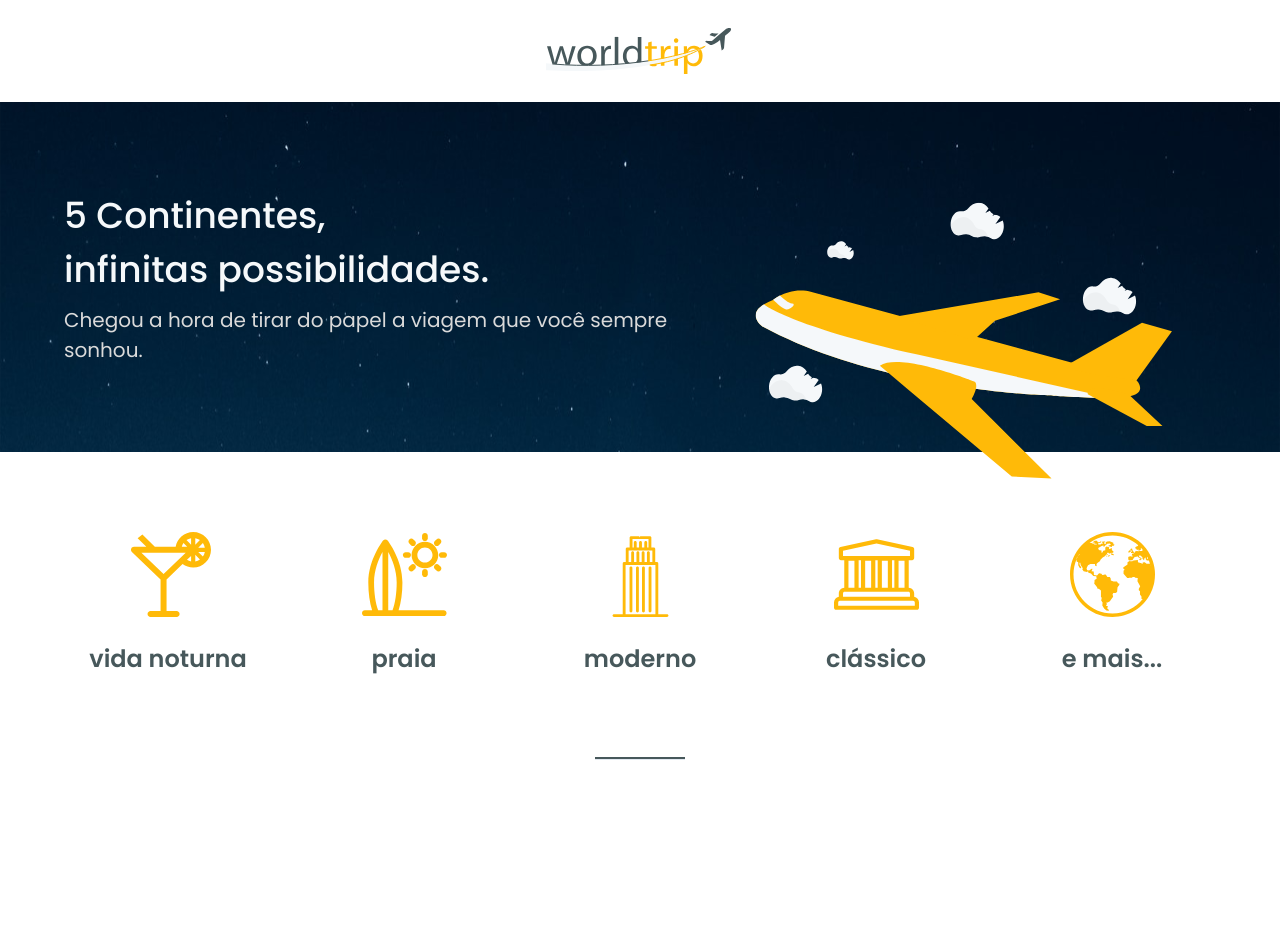
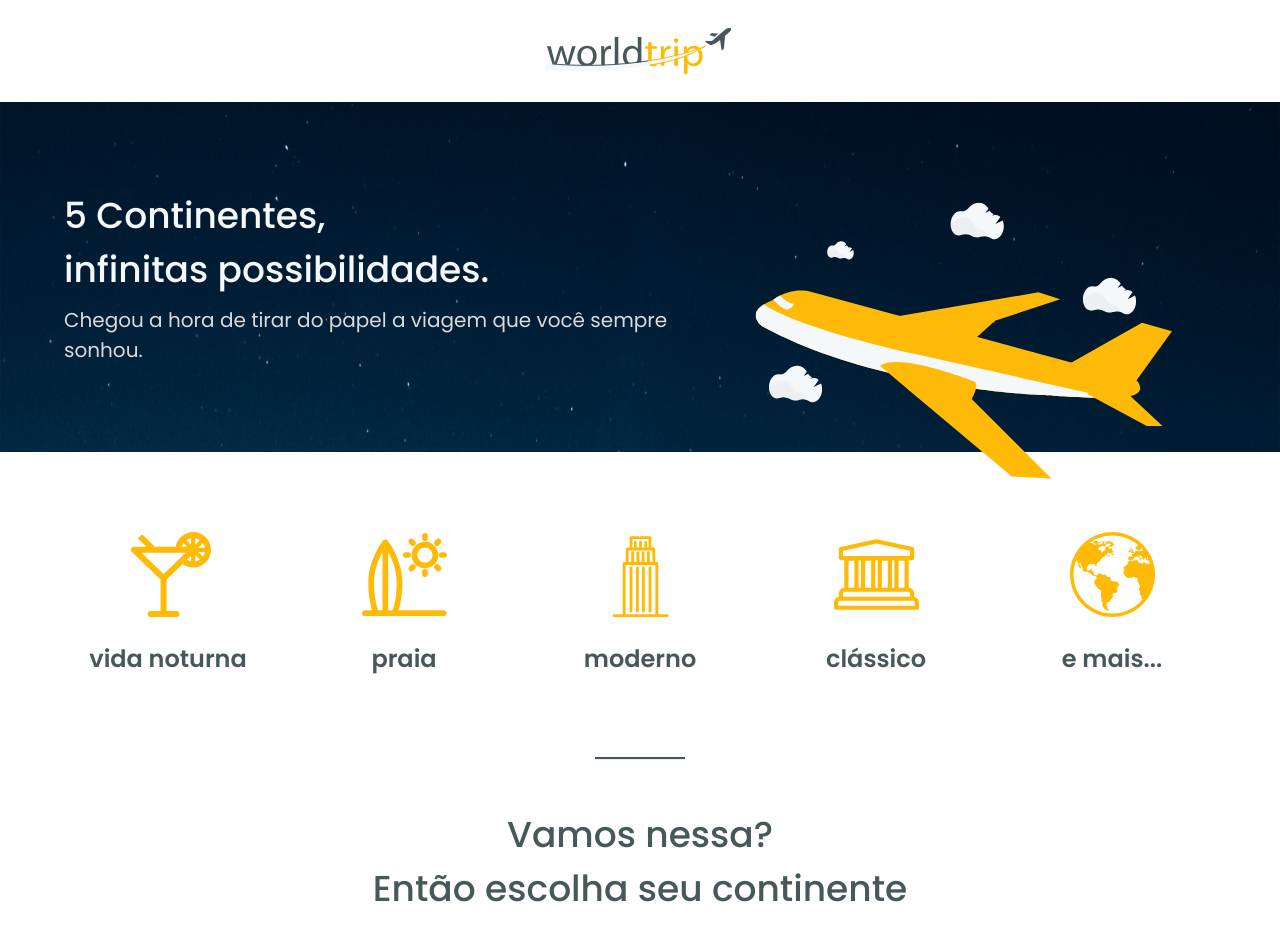
Before and after one commit to Kayke-Fujinaka/worldtrip, a Next.js app: page / in a window 1280 px wide. Shown: the top 940 px of the page. Before the commit the page ends 800 px from the top, so only its background shows below. Built offline with nearby package versions, Linux system fonts and the light colour scheme; no server answers.

Commit message:
feat: "Vamos nessa?" heading home page

```diff
--- a/src/pages/index.tsx
+++ b/src/pages/index.tsx
@@ -1,4 +1,4 @@
-import { Divider } from "@chakra-ui/react";
+import { Divider, Heading } from "@chakra-ui/react";
 
 import { Banner, Header, TravelTypes } from "@/components";
 import { SEO } from "@/SEO";
@@ -17,6 +17,16 @@ export default function Home() {
         opacity="1"
         mx="auto"
       />
+      <Heading
+        textAlign="center"
+        color="dark_heading_and_text"
+        fontWeight="medium"
+        lineHeight={1.5}
+        my={{ base: 3, md: 12 }}
+      >
+        Vamos nessa?
+        <br /> Então escolha seu continente
+      </Heading>
     </>
   );
 }
```
